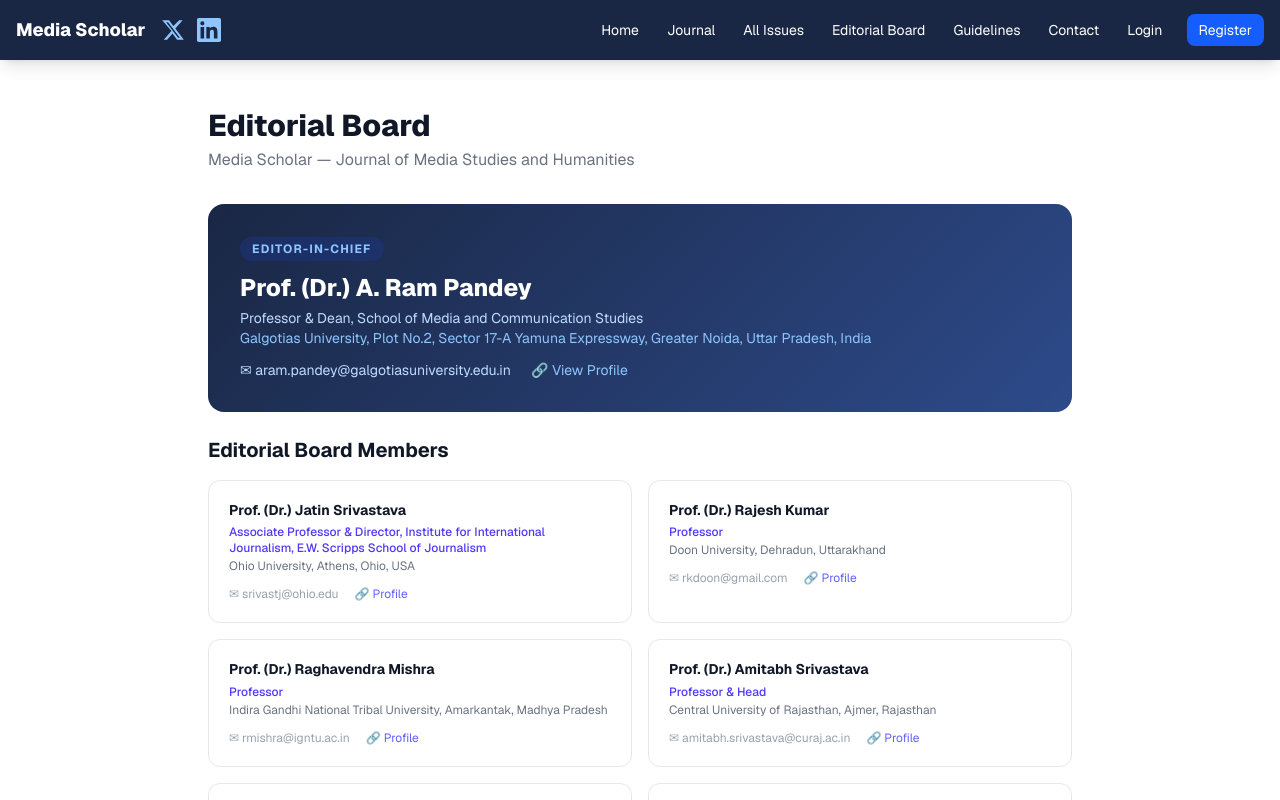
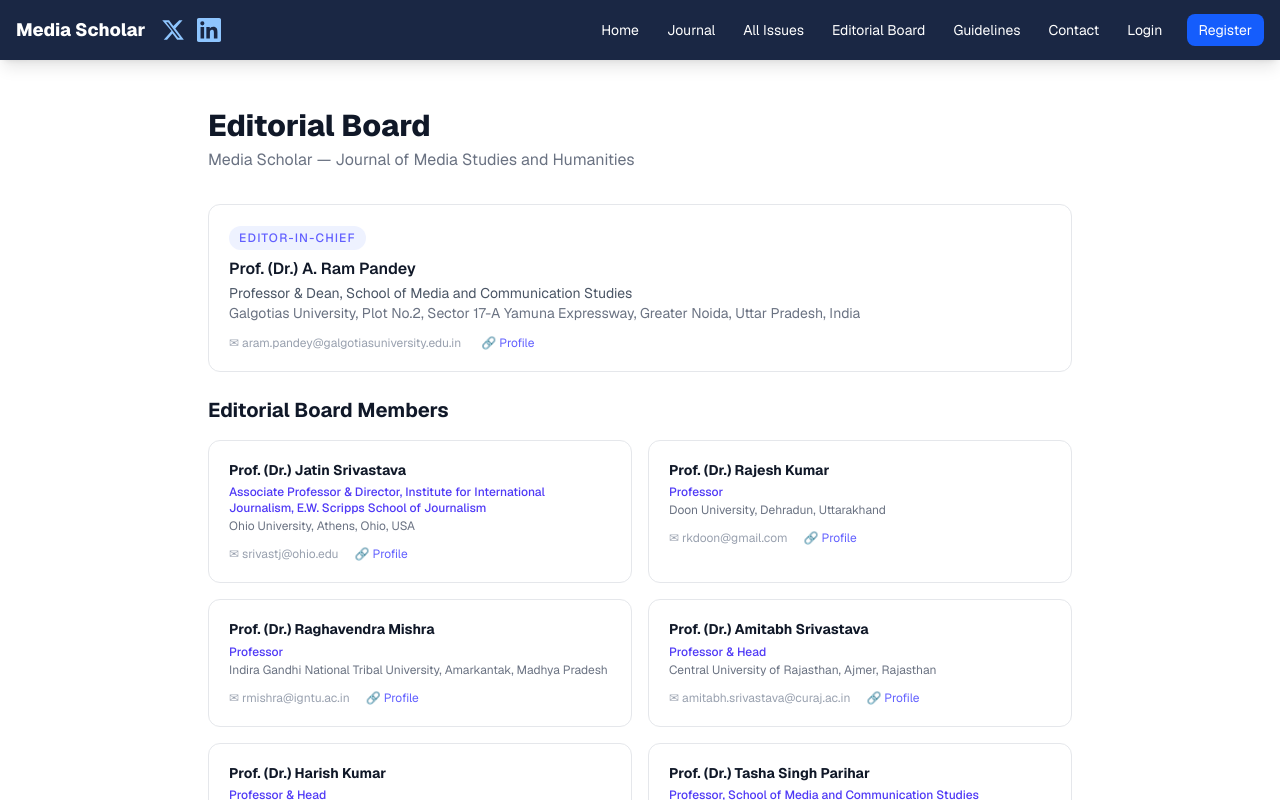
Before and after one commit to arampandey/mediascholar-platform, a Next.js app: page /editorial-board in a window 1280 px wide. Shown: the top 800 px of the page. Built offline with nearby package versions, Linux system fonts and the light colour scheme; no server answers.

Commit message:
fix: editor-in-chief card - simpler, humble styling

```diff
--- a/app/editorial-board/page.tsx
+++ b/app/editorial-board/page.tsx
@@ -108,18 +108,14 @@ export default function EditorialBoardPage() {
         <p className="text-gray-500 mb-8">Media Scholar — Journal of Media Studies and Humanities</p>
 
         {/* Editor-in-Chief */}
-        <div style={{ background: "linear-gradient(135deg, #1a2744, #2d4a8a)" }} className="rounded-2xl p-8 text-white mb-6">
-          <span className="text-xs font-bold uppercase tracking-widest text-blue-300 bg-blue-900/40 px-3 py-1 rounded-full">Editor-in-Chief</span>
-          <h2 className="text-2xl font-extrabold mt-3 mb-1">{EDITOR_IN_CHIEF.name}</h2>
-          <p className="text-blue-200 text-sm">{EDITOR_IN_CHIEF.affiliation}</p>
-          <p className="text-blue-300 text-sm mb-3">{EDITOR_IN_CHIEF.institution}</p>
+        <div className="bg-white rounded-xl border border-gray-200 p-5 mb-6">
+          <span className="text-xs font-medium uppercase tracking-widest text-indigo-500 bg-indigo-50 px-2.5 py-1 rounded-full">Editor-in-Chief</span>
+          <h2 className="text-base font-semibold text-gray-900 mt-2 mb-0.5">{EDITOR_IN_CHIEF.name}</h2>
+          <p className="text-sm text-gray-600">{EDITOR_IN_CHIEF.affiliation}</p>
+          <p className="text-sm text-gray-500 mb-3">{EDITOR_IN_CHIEF.institution}</p>
           <div className="flex gap-5 flex-wrap text-sm">
-            <a href={`mailto:${EDITOR_IN_CHIEF.email}`} className="text-blue-200 hover:text-white transition-colors">
-              ✉ {EDITOR_IN_CHIEF.email}
-            </a>
-            <a href={EDITOR_IN_CHIEF.profile} target="_blank" rel="noopener noreferrer" className="text-blue-300 hover:text-white transition-colors">
-              🔗 View Profile
-            </a>
+            <a href={`mailto:${EDITOR_IN_CHIEF.email}`} className="text-gray-400 hover:text-indigo-600 transition-colors text-xs">✉ {EDITOR_IN_CHIEF.email}</a>
+            <a href={EDITOR_IN_CHIEF.profile} target="_blank" rel="noopener noreferrer" className="text-indigo-500 hover:text-indigo-700 transition-colors text-xs">🔗 Profile</a>
           </div>
         </div>
 
```
